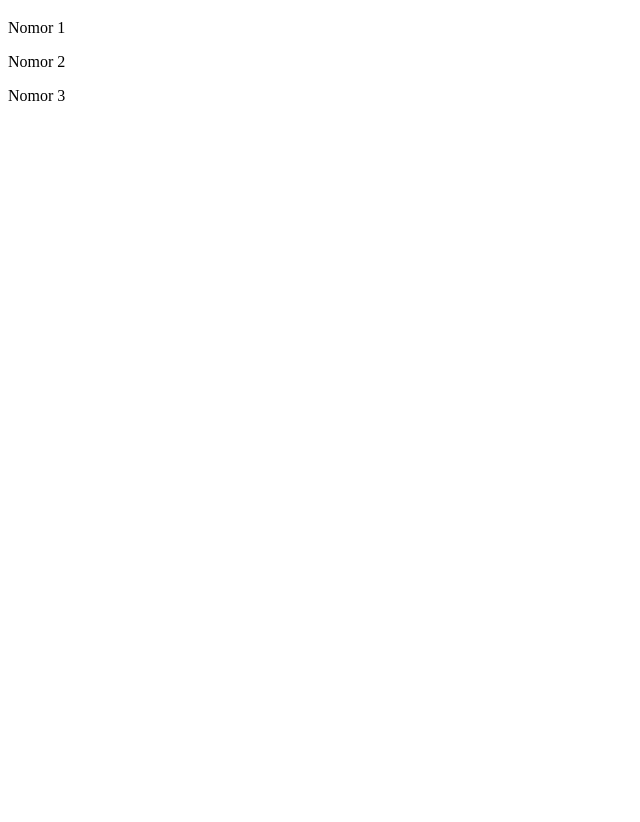
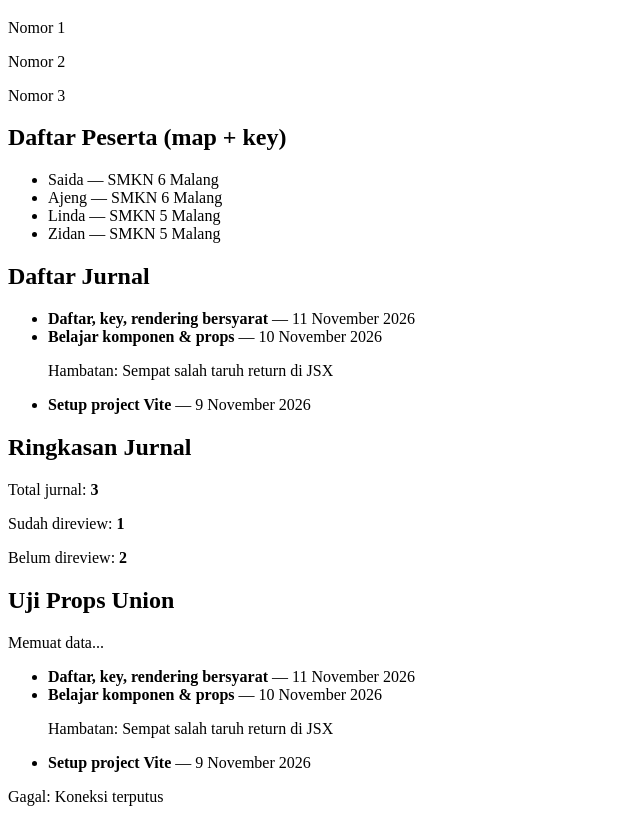
Before and after one commit to saidatulkholidiya/magang-web, a React (Vite) app: page / in a window 1280 px wide. Shown: the part 1703-2525 px from the top of the page, without its empty margins (0-640 px from the left). Before the commit the page ends 1824 px from the top, so only its background shows below. Built offline with nearby package versions, Linux system fonts and the light colour scheme.

Commit message:
feat: lists, keys, and conditional rendering

```diff
--- a/src/App.tsx
+++ b/src/App.tsx
@@ -4,15 +4,48 @@ import PesertaTanpaEmail from "./components/PesertaTanpaEmail";
 import Kartu from "./components/Kartu";
 import type { Peserta } from "./types/peserta";
 import NomorUrut from "./components/NomorUrut";
+import DaftarPeserta from "./components/DaftarPeserta";
+import DaftarJurnal from "./components/DaftarJurnal";
+import type { Jurnal } from "./types/jurnal";
+import RingkasanJurnal from "./components/RingkasanJurnal";
+import HasilJurnal from "./components/HasilJurnal";
 
 const daftarPeserta: Peserta[] = [
-  { id: 1, nama: "Saida", sekolah: "SMKN 6 Malang", email: "budi@mail.com",  fase: 1, status: "aktif",    role: "peserta" },
-  { id: 2, nama: "Ajeng", sekolah: "SMKN 6 Malang", email: "ajeng@mail.com", fase: 2, status: "aktif",    role: "peserta" },
-  { id: 3, nama: "Linda", sekolah: "SMKN 5 Malang", email: "citra@mail.com", fase: 1, status: "lulus",    role: "peserta" },
-  { id: 4, nama: "Zidan", sekolah: "SMKN 5 Malang", email: "dimas@mail.com", fase: 3, status: "berhenti", role: "peserta" },
+  { id: 1, nama: "Saida", sekolah: "SMKN 6 Malang", email: "saida@gmail.com",  fase: 1, status: "aktif",    role: "peserta" },
+  { id: 2, nama: "Ajeng", sekolah: "SMKN 6 Malang", email: "ajeng@gmail.com", fase: 2, status: "aktif",    role: "peserta" },
+  { id: 3, nama: "Linda", sekolah: "SMKN 5 Malang", email: "linda@gmail.com", fase: 1, status: "lulus",    role: "peserta" },
+  { id: 4, nama: "Zidan", sekolah: "SMKN 5 Malang", email: "zidan@gmail.com", fase: 3, status: "berhenti", role: "peserta" },
+];
+
+const daftarJurnal: Jurnal[] = [
+  {
+    id: 1,
+    kegiatan: "Setup project Vite",
+    tanggal: "2026-11-09T03:15:00.000Z",
+    statusReview: "disetujui",
+    hambatan: null,                          // null
+    lampiran: [],
+  },
+  {
+    id: 2,
+    kegiatan: "Belajar komponen & props",
+    tanggal: "2026-11-10T04:00:00.000Z",
+    statusReview: "menunggu",
+    hambatan: "Sempat salah taruh return di JSX",  // berisi
+    lampiran: ["catatan.pdf"],
+  },
+  {
+    id: 3,
+    kegiatan: "Daftar, key, rendering bersyarat",
+    tanggal: "2026-11-11T02:30:00.000Z",
+    statusReview: "revisi",
+    hambatan: null,
+    lampiran: [],                            // kosong
+  },
 ];
 
 export default function App() {
+  // const jumlah = 3;
   return (
     <main>
       <h1>Daftar Peserta Magang</h1>
@@ -65,11 +98,29 @@ export default function App() {
         <p>Ini hanya teks biasa di dalam Kartu. Komponen Kartu tidak peduli isinya.</p>
       </Kartu>
 
-                  {/* Soal 6: NomorUrut versi MURNI */}
+        {/* Soal 6: NomorUrut versi MURNI */}
       <h2>Nomor Urut (murni)</h2>
       <NomorUrut nomor={1} />
       <NomorUrut nomor={2} />
       <NomorUrut nomor={3} />
+
+      <h2>Daftar Peserta (map + key)</h2>
+      <DaftarPeserta peserta={daftarPeserta} />
+
+      <h2>Daftar Jurnal</h2>
+      <DaftarJurnal jurnal={daftarJurnal} />
+
+      {/* <h2>Uji Jebakan 0 &&</h2> */}
+      {/* {jumlah > 0 && <p>{jumlah} jurnal</p>} */}
+
+      <h2>Ringkasan Jurnal</h2>
+      <RingkasanJurnal jurnal={daftarJurnal} />
+
+      <h2>Uji Props Union</h2>
+      <HasilJurnal status="memuat" />
+      <HasilJurnal status="berhasil" data={daftarJurnal} />
+      <HasilJurnal status="gagal" pesan="Koneksi terputus" />
+
     </main>
   );
 }
--- /dev/null
+++ b/src/components/DaftarJurnal.tsx
@@ -0,0 +1,37 @@
+import type { Jurnal } from "../types/jurnal";
+import { formatTanggal } from "../utils/format";
+
+interface DaftarJurnalProps {
+  jurnal: Jurnal[];
+}
+
+export default function DaftarJurnal({ jurnal }: DaftarJurnalProps) {
+  if (jurnal.length === 0) {
+    return <p>Belum ada jurnal.</p>;
+  }
+
+  // BUKTI 1: Cetak urutan asli sebelum di-sort
+  console.log("SEBELUM SORT:", jurnal.map((j) => j.id));
+
+  // SALIN dulu dengan [...] baru di-sort (terbaru ke terlama)
+  const terurut = [...jurnal].sort(
+    (a, b) => new Date(b.tanggal).getTime() - new Date(a.tanggal).getTime()
+  );
+
+  // BUKTI 2: Cetak array asli setelah di-sort (harusnya TETAP SAMA)
+  console.log("SESUDAH SORT (array asli):", jurnal.map((j) => j.id));
+
+  // BUKTI 3: Cetak array salinan yang sudah terurut
+  console.log("HASIL TERURUT (salinan):", terurut.map((j) => j.id));
+
+  return (
+    <ul>
+      {terurut.map((j) => (
+        <li key={j.id}>
+          <strong>{j.kegiatan}</strong> — {formatTanggal(j.tanggal)}
+          {j.hambatan && <p>Hambatan: {j.hambatan}</p>}
+        </li>
+      ))}
+    </ul>
+  );
+}
--- /dev/null
+++ b/src/components/DaftarPeserta.tsx
@@ -0,0 +1,21 @@
+import type { Peserta } from "../types/peserta";
+
+interface DaftarPesertaProps {
+  peserta: Peserta[];
+}
+
+export default function DaftarPeserta({ peserta }: DaftarPesertaProps) {
+    if (peserta.length === 0) {
+        return <p>Belum ada peserta.</p>;
+    }
+
+    return (
+    <ul>
+      {peserta.map((p) => (
+        <li key={p.id}>
+          {p.nama} — {p.sekolah}
+        </li>
+      ))}
+    </ul>
+  );
+}
--- /dev/null
+++ b/src/components/HasilJurnal.tsx
@@ -0,0 +1,24 @@
+import type { Jurnal } from "../types/jurnal";
+import DaftarJurnal from "./DaftarJurnal";
+
+// Tipe Union: Properti "status" menentukan properti apa yang wajib ada
+type HasilJurnalProps =
+  | { status: "memuat" }
+  | { status: "berhasil"; data: Jurnal[] }
+  | { status: "gagal"; pesan: string };
+
+// Gunakan `props` utuh (bukan destructuring di parameter) agar switch bisa mendeteksi tipe
+export default function HasilJurnal(props: HasilJurnalProps) {
+  switch (props.status) {
+    case "memuat":
+      return <p>Memuat data...</p>;
+
+    case "berhasil":
+      // Di sini TypeScript tahu pasti props.data ada
+      return <DaftarJurnal jurnal={props.data} />;
+
+    case "gagal":
+      // Di sini TypeScript tahu pasti props.pesan ada
+      return <p role="alert">Gagal: {props.pesan}</p>;
+  }
+}
--- /dev/null
+++ b/src/components/RingkasanJurnal.tsx
@@ -0,0 +1,24 @@
+import type { Jurnal } from "../types/jurnal";
+
+interface RingkasanJurnalProps {
+  jurnal: Jurnal[];
+}
+
+export default function RingkasanJurnal({ jurnal }: RingkasanJurnalProps) {
+  // 1. Hitung total
+  const total = jurnal.length;
+
+  // 2. Hitung yang sudah direview (status "disetujui")
+  const sudahReview = jurnal.filter((j) => j.statusReview === "disetujui").length;
+
+  // 3. Hitung yang belum direview
+  const belumReview = total - sudahReview;
+
+  return (
+    <div>
+      <p>Total jurnal: <strong>{total}</strong></p>
+      <p>Sudah direview: <strong>{sudahReview}</strong></p>
+      <p>Belum direview: <strong>{belumReview}</strong></p>
+    </div>
+  );
+}
--- /dev/null
+++ b/src/types/jurnal.ts
@@ -0,0 +1,8 @@
+export interface Jurnal {
+  id: number;
+  kegiatan: string;
+  tanggal: string;          // ISO string, mis. "2026-11-10T04:00:00.000Z"
+  statusReview: "menunggu" | "disetujui" | "revisi";
+  hambatan: string | null;  // null kalau tidak ada hambatan
+  lampiran: string[];       // array path/file, bisa kosong
+}
--- /dev/null
+++ b/src/utils/format.ts
@@ -0,0 +1,7 @@
+export function formatTanggal(iso: string): string {
+  return new Date(iso).toLocaleDateString("id-ID", {
+    day: "numeric",
+    month: "long",
+    year: "numeric",
+  });
+}
```
Also changed, not shown: 1 other file (tests, documents, lock files or other folders).
